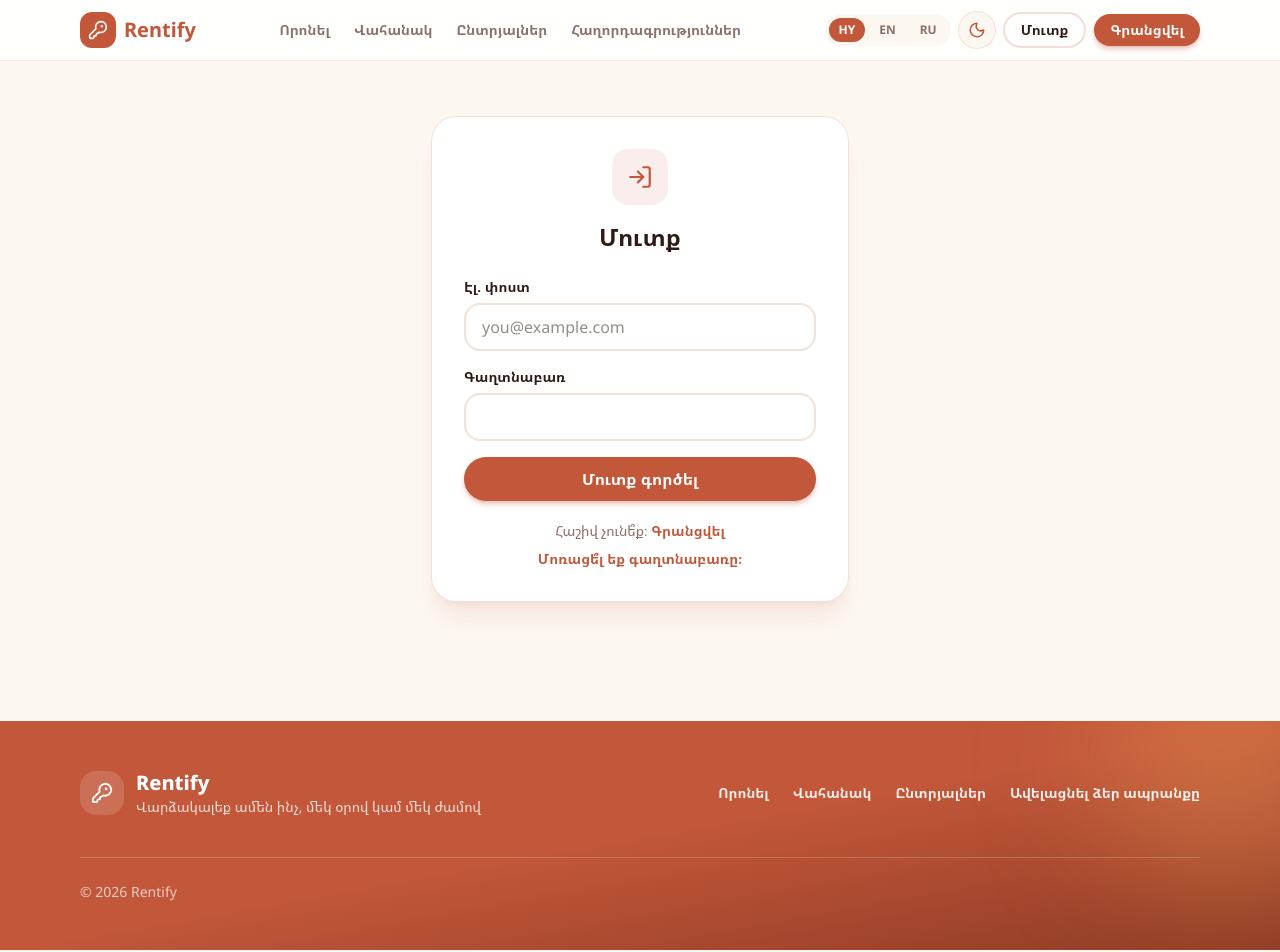
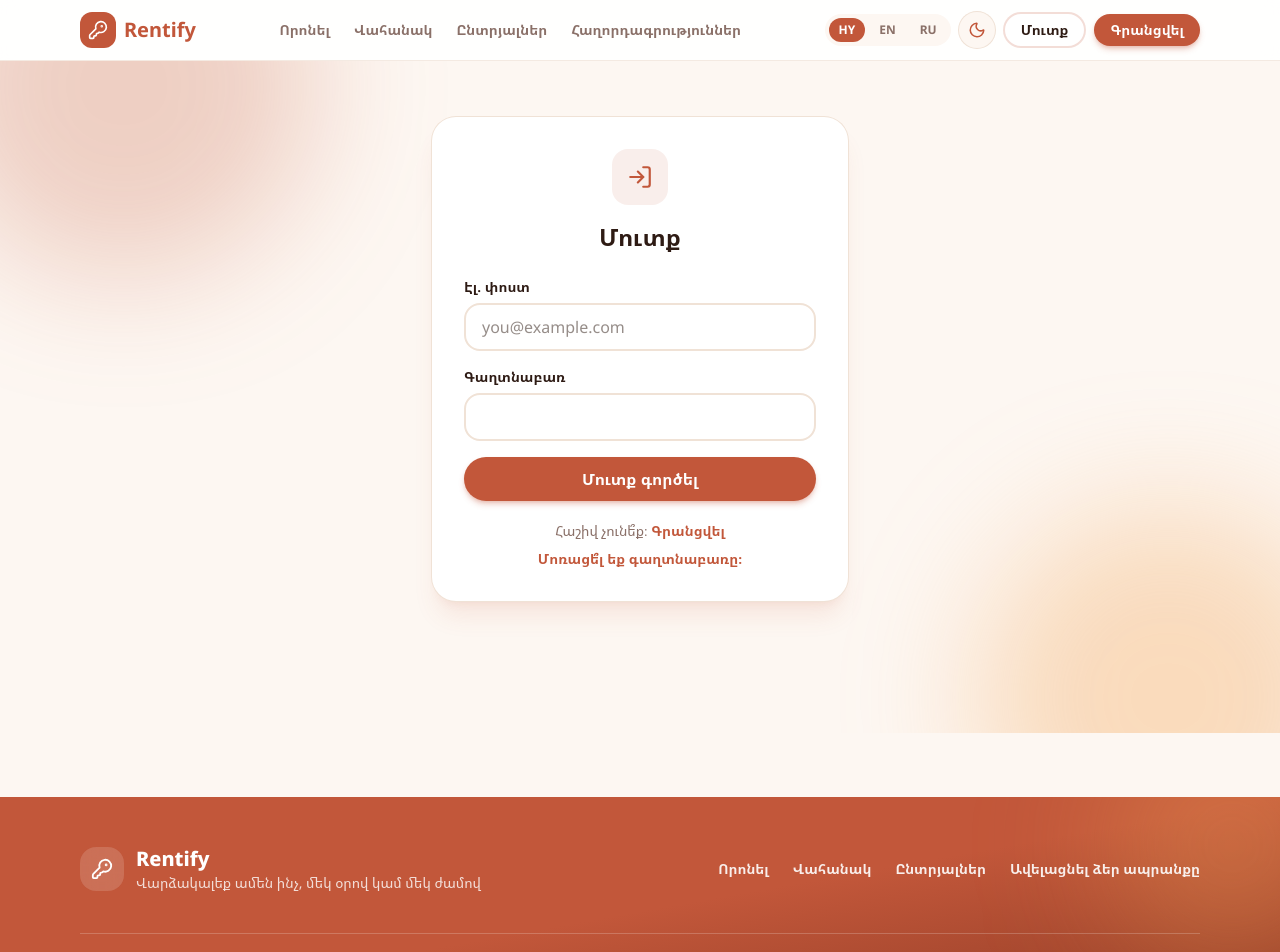
Before and after one commit to misakgrigoryan/Rentify, a React (Vite) app in the folder client/: page /login in a window 1280 px wide. Shown: the top 952 px of the page. Built offline with nearby package versions, Linux system fonts and the light colour scheme; no server answers.

Commit message:
Visual polish: auth backdrop and stronger Browse card hover

```diff
--- a/client/src/components/listing/ListingCard.jsx
+++ b/client/src/components/listing/ListingCard.jsx
@@ -23,11 +23,11 @@ export default function ListingCard({ listing, index = 0 }) {
     >
       <Link to={`/products/${listing.id}`} className="group block h-full">
         <motion.div
-          whileHover={{ y: -8, rotate: -0.6 }}
+          whileHover={{ y: -12, rotate: -0.8, scale: 1.01 }}
           transition={{ type: "spring", stiffness: 300, damping: 20 }}
           className="relative h-full overflow-hidden rounded-3xl bg-surface shadow-sm ring-1 ring-border transition-shadow hover:shadow-xl hover:shadow-primary/15"
         >
-          <div className="relative flex h-44 items-center justify-center overflow-hidden bg-accent/20">
+          <div className="relative flex h-44 items-center justify-center overflow-hidden bg-gradient-to-br from-accent/30 via-bg to-primary/10">
             {image ? (
               <img
                 src={image}
--- /dev/null
+++ b/client/src/components/ui/AuthBackdrop.jsx
@@ -0,0 +1,22 @@
+import { motion } from "framer-motion";
+
+// Soft, slowly moving terracotta glow behind the login and register cards
+export default function AuthBackdrop({ children }) {
+  return (
+    <div className="relative min-h-[calc(100vh-8rem)] overflow-hidden">
+      <motion.div
+        aria-hidden
+        animate={{ x: [0, 60, -30, 0], y: [0, -40, 20, 0] }}
+        transition={{ duration: 16, repeat: Infinity, ease: "easeInOut" }}
+        className="pointer-events-none absolute -left-32 -top-32 h-96 w-96 rounded-full bg-primary/25 blur-3xl"
+      />
+      <motion.div
+        aria-hidden
+        animate={{ x: [0, -50, 30, 0], y: [0, 30, -20, 0] }}
+        transition={{ duration: 20, repeat: Infinity, ease: "easeInOut" }}
+        className="pointer-events-none absolute -bottom-32 -right-32 h-96 w-96 rounded-full bg-accent/35 blur-3xl"
+      />
+      <div className="relative">{children}</div>
+    </div>
+  );
+}
--- a/client/src/pages/Login.jsx
+++ b/client/src/pages/Login.jsx
@@ -5,6 +5,7 @@ import { motion } from "framer-motion";
 import { LogIn } from "lucide-react";
 import Button from "../components/ui/Button.jsx";
 import Input from "../components/ui/Input.jsx";
+import AuthBackdrop from "../components/ui/AuthBackdrop.jsx";
 import useAuth from "../hooks/useAuth.js";
 
 export default function Login() {
@@ -32,6 +33,7 @@ export default function Login() {
   }
 
   return (
+    <AuthBackdrop>
       <section className="mx-auto max-w-md px-4 py-14">
         <motion.div
           initial={{ opacity: 0, y: 30, scale: 0.97 }}
@@ -57,5 +59,6 @@ export default function Login() {
           </p>
         </motion.div>
       </section>
+    </AuthBackdrop>
   );
 }
```
Lines whose indentation alone changed are shown as unchanged.
